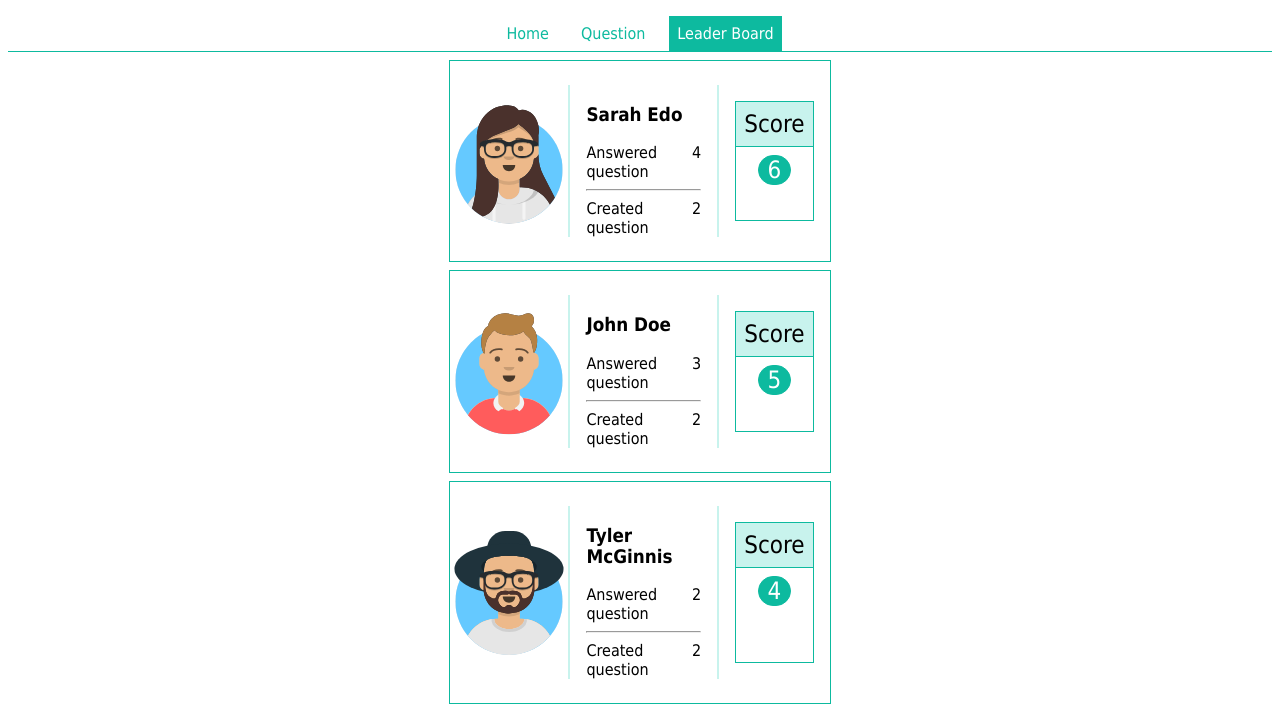
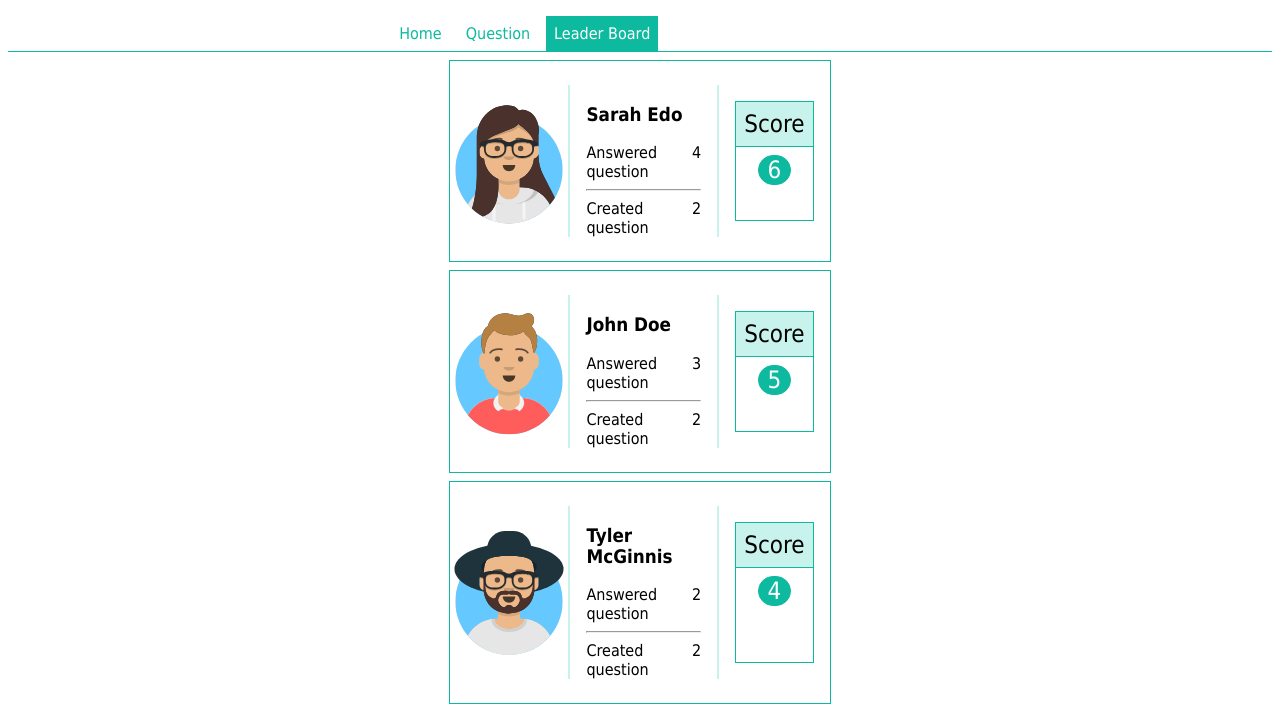
Before and after one commit to muradmm83/would-you-rather-reactnd, a React (Create React App) app: page /board in a window 1280 px wide. Shown: the top 718 px of the page. Built offline with nearby package versions, Linux system fonts and the light colour scheme.

Commit message:
fix: navigation alignment fix

```diff
--- a/src/components/Nav.js
+++ b/src/components/Nav.js
@@ -24,10 +24,11 @@ class Nav extends Component {
                     <li>
                         <NavLink to="/board" activeClassName="active" exact>Leader Board</NavLink>
                     </li>
+                    <li className="flex-grow"></li>
                     {authedUser &&
                         (
                             <Fragment>
-                                <li className="push">{authedUser.name}</li>
+                                <li style={{alignSelf: 'center'}}>{authedUser.name}</li>
                                 <li><img src={authedUser.avatarURL} /></li>
                                 <li><span onClick={this.handleLogout}>Logout</span></li>
                             </Fragment>
--- a/src/sass/style.scss
+++ b/src/sass/style.scss
@@ -5,18 +5,20 @@
 }
 
 nav {
-    text-align: center;
     border-bottom: 0.2vh solid $main;
     margin-top: 2vh;
 
     .nav-links {
         padding: 0;
-        margin: 0;
+        margin: 0 auto;
+        display: flex;
+        width: 40%;
+        align-items: flex-end;
 
         li {
             list-style-type: none;
             display: inline-block;
-            margin: 0 1vh;
+            margin: 0 0.5vh;
 
             a,
             span {
@@ -39,13 +41,7 @@ nav {
             img {
                 width: 36px;
                 height: auto;
-                position: relative;
-                top: 10px;
             }
-        }
-
-        .push {
-            margin-left: 20vh;
         }
     }
 }
```
